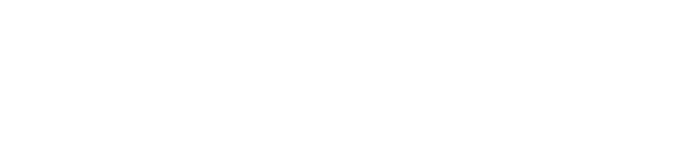
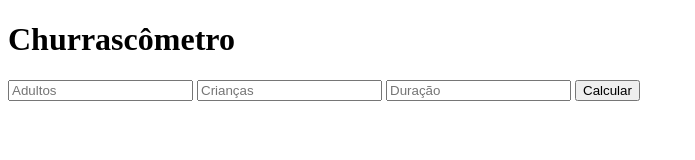
Before and after one commit to PedroHSN/churrascometro, a plain HTML site: page index.html in a window 1280 px wide. Shown: the whole page, without its empty margins (0-695 px from the left). Drawn offline with Linux system fonts and the light colour scheme.

Commit message:
atualização estrutura html

```diff
--- a/index.html
+++ b/index.html
@@ -8,8 +8,19 @@
   <title>Churrascômetro</title>
 </head>
 <body>
+  <div class="container">
+    <h1 id="titulo">Churrascômetro</h1>
+    <input type="number" name="adultos" id="adultos" placeholder="Adultos">
+    <input type="number" name="criancas" id="criancas" placeholder="Crianças">
+    <input type="number" name="duracao" id="duracao" placeholder="Duração">
+    <button>Calcular</button>
+
+    <div id="resultado">
 
 
+    </div>
+  </div>
 
+<script src="script.js"></script>
 </body>
 </html>
```
